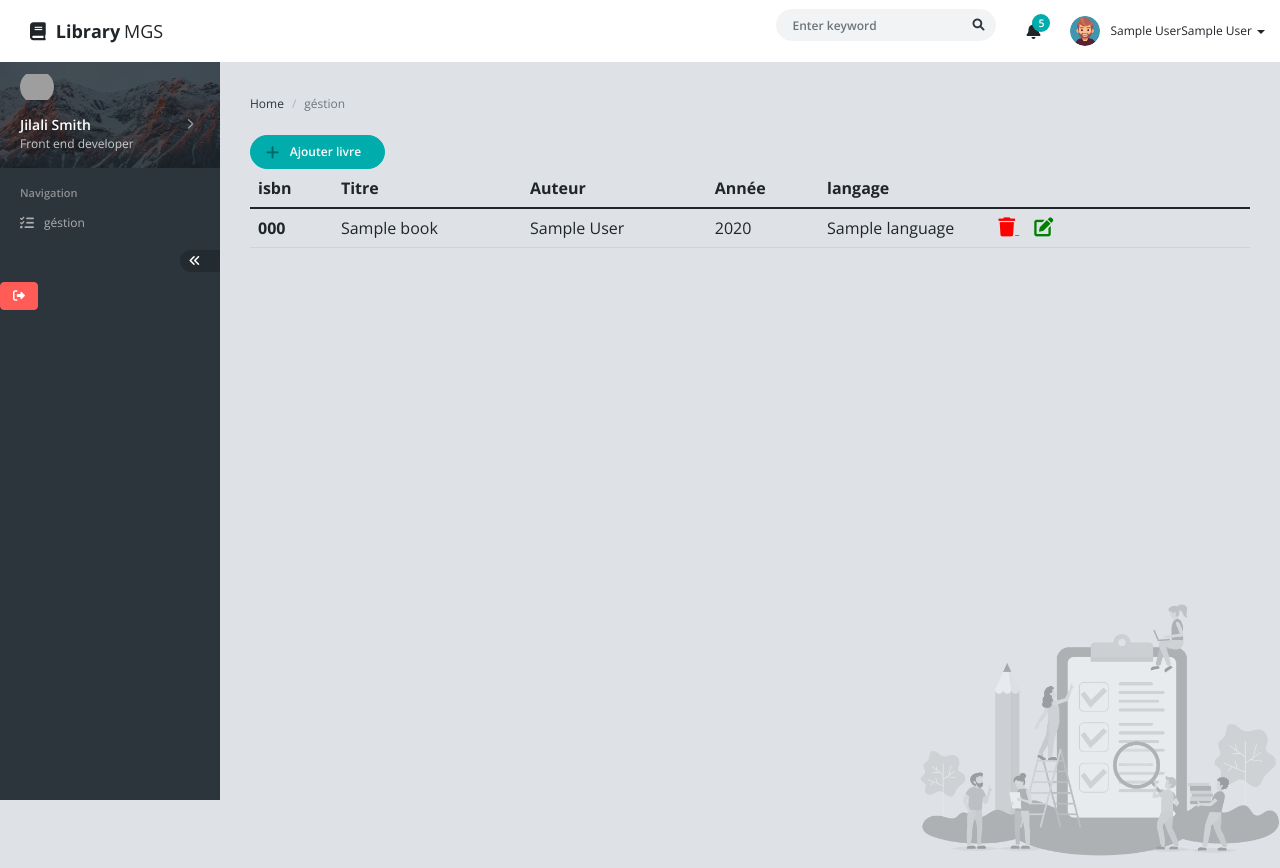
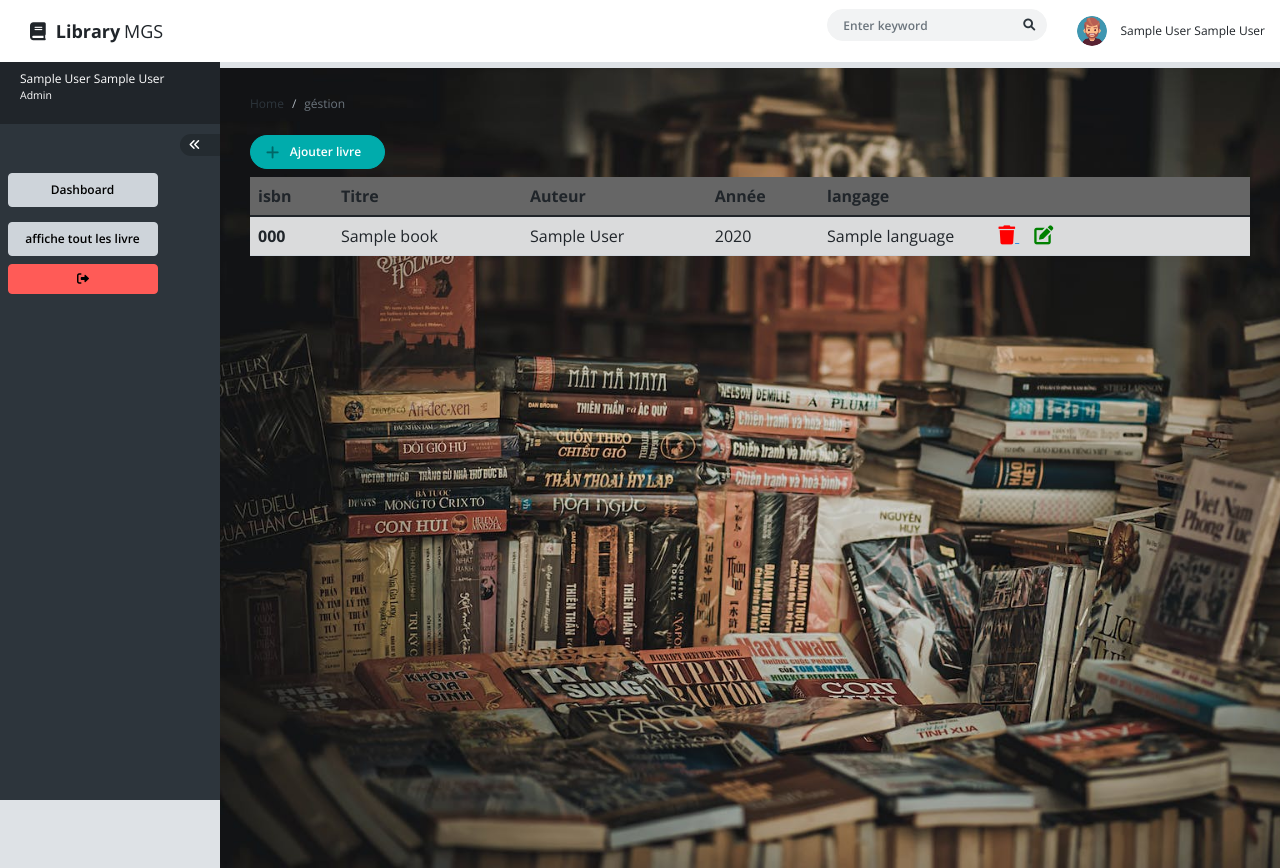
Before and after one commit to AZdevloper/Library-Management-System-, a PHP site: page / in a window 1280 px wide. Run offline with PHP 8.4, Linux system fonts and the light colour scheme; the visitor is signed in with stand-in values (Sample User, id 1); tables that the repository leaves empty or names only in its code hold one stand-in row (values such as "Sample post"); grey boxes are pictures that could not be loaded.

Commit message:
design home page

```diff
--- a/assets/js/main.js
+++ b/assets/js/main.js
@@ -16,3 +16,21 @@ function update( isbn ,title ,author ,publish_year ,langage , id) {
 function resit() {
   document.getElementById("form-task").reset();
 }
+function showBtn(btn){
+
+  if(btn == "modifier"){
+
+    document.getElementById("task-save-btn").style.display = "none";
+    document.getElementById("task-update-btn").style.display = "block";
+
+  }
+
+
+  else if(btn == "ajouter"){
+   document.getElementById("task-save-btn").style.display = "block";
+    document.getElementById("task-update-btn").style.display = "none";
+
+  }
+
+
+}
--- a/connexion.php
+++ b/connexion.php
@@ -25,6 +25,6 @@
             /*On capture les exceptions si une exception est lancée et on affiche
              *les informations relatives à celle-ci*/
             catch(PDOException $e){
-              echo "Erreur : " . $e->getMessage();
+              echo "Error: " . $e->getMessage();
             }
     ?>
--- a/dashboard.php
+++ b/dashboard.php
@@ -380,7 +380,7 @@ include('scripts.php');
 						<a href="#" class="btn btn-white" data-bs-dismiss="modal">Cancel</a>
 						<button  type="submit" name="delete" class="btn btn-danger task-action-btn" id="task-delete-btn">Delete</a>
 						<button type="submit" name="update" class="btn btn-warning task-action-btn" id="task-update-btn">Update</a>
-						<button type="submit" name="save" class="btn btn-primary task-action-btn" id="task-save-btn">Save</button>
+						<button type="submit" name="save" class="btn btn-primary task-action-btn" id="">Save</button>
 					</div >
 				</form>
 			</div>
--- a/index.php
+++ b/index.php
@@ -44,7 +44,7 @@ include('scripts.php');
         <div id="header" class="app-header">
             <!-- BEGIN navbar-header -->
             <div class="navbar-header">
-                <a href="index.html" class="navbar-brand"><i class="fa-solid fa-book m-10px"></i> <b
+                <a href="index.php" class="navbar-brand"><i class="fa-solid fa-book m-10px"></i> <b
                         class="me-1">Library</b> MGS</a>
                 <button type="button" class="navbar-mobile-toggler" data-toggle="app-sidebar-mobile">
                     <span class="icon-bar"></span>
@@ -63,7 +63,7 @@ include('scripts.php');
                         </div>
                     </form>
                 </div>
-                <div class="navbar-item dropdown">
+              <!--   <div class="navbar-item dropdown">
                     <a href="#" data-bs-toggle="dropdown" class="navbar-link dropdown-toggle icon">
                         <i class="fa fa-bell"></i>
                         <span class="badge">5</span>
@@ -125,20 +125,20 @@ include('scripts.php');
                             <a href="javascript:;" class="text-decoration-none">View more</a>
                         </div>
                     </div>
-                </div>
+                </div> -->
 
-                <div class="navbar-item navbar-user dropdown">
+                <div class="navbar-item navbar-user ">
 
-                     <a data-bs-target="#form-profile" class="navbar-link dropdown-toggle d-flex align-items-center"
+                     <a data-bs-target="#form-profile" class="navbar-link  "
                          data-bs-toggle="modal">
                          <img src="assets/img/users/user1.jpeg" alt="" />
-                         <span>
-                             <span class="d-none d-md-inline"><?php echo $_SESSION["userfrnam"].$_SESSION["userlsnam"] ?></span>
-                             <b class="caret"></b>
-                         </span>
+
+                             <span class="d-none d-md-inline"><?php echo $_SESSION["userfrnam"].' '.$_SESSION["userlsnam"] ?></span>
+
+
                      </a>
 
-                    <div class="dropdown-menu dropdown-menu-end me-1">
+                    <!-- <div class="dropdown-menu dropdown-menu-end me-1">
                         <a href="javascript:;" class="dropdown-item">Edit Profile</a>
                         <a href="javascript:;" class="dropdown-item d-flex align-items-center">
                             Inbox
@@ -148,7 +148,7 @@ include('scripts.php');
                         <a href="javascript:;" class="dropdown-item">Setting</a>
                         <div class="dropdown-divider"></div>
                         <a href="javascript:;" class="dropdown-item">Log Out</a>
-                    </div>
+                    </div> -->
                 </div>
             </div>
             <!-- END header-nav -->
@@ -159,7 +159,7 @@ include('scripts.php');
         <div class="modal fade" id="form-profile">
             <div class="modal-dialog">
                 <div class="modal-content">
-                    <form action="scripts.php" method="POST" id="form-task">
+                    <form action="scripts.php" method="POST" >
                         <div class="modal-header">
                             <h5 class="modal-title">profile </h5>
                             <a href="#" class="btn-close" data-bs-dismiss="modal"></a>
@@ -171,7 +171,7 @@ include('scripts.php');
 
 
                         </div class=" border border-success">
-                     <h2 class="border-bottom">informations personnels</h2>
+                            <h2 class="border-bottom m-2">informations personnels</h2>
 
                             <div class="row  w-75 m-1">
                                 <p class="  col-4 fw-700">nom:</p>       <input class="col-8" name="userfrnam" type="text" value="<?php echo $_SESSION["userfrnam"]?>">
@@ -186,14 +186,10 @@ include('scripts.php');
 
                             </div>
 
-
-
-
-
                          <div>
 
 
-                                   <button type="submit" name="sauvegarde" class="btn btn-warning task-action-btn"
+                                   <button type="submit" name="sauvegarde" class="btn btn-warning task-action-btn mx-2"
                                       >sauvegarde</button>
 
 
@@ -210,69 +206,35 @@ include('scripts.php');
                 <!-- BEGIN menu -->
                 <div class="menu">
                     <div class="menu-profile">
-                        <a href="javascript:;" class="menu-profile-link" data-toggle="app-sidebar-profile"
-                            data-target="#appSidebarProfileMenu">
-                            <div class="menu-profile-cover with-shadow"></div>
-                            <div class="menu-profile-image">
-                                <img src="assets/img/user/user-13.jpg" alt="" />
-                            </div>
-                            <div class="menu-profile-info">
-                                <div class="d-flex align-items-center">
-                                    <div class="flex-grow-1">
-                                        Jilali Smith
+
+
+                                <div class="d-flex ">
+                                    <div class="">
+                                        <?php echo $_SESSION["userfrnam"]. ' '.$_SESSION["userlsnam"] ?>
                                     </div>
-                                    <div class="menu-caret ms-auto"></div>
+
                                 </div>
-                                <small>Front end developer</small>
-                            </div>
-                        </a>
-                    </div>
-                    <div id="appSidebarProfileMenu" class="collapse">
-                        <div class="menu-item pt-5px">
-                            <a href="javascript:;" class="menu-link">
-                                <div class="menu-icon"><i class="fa fa-cog"></i></div>
-                                <div class="menu-text">Settings</div>
-                            </a>
-                        </div>
-                        <div class="menu-item">
-                            <a href="javascript:;" class="menu-link">
-                                <div class="menu-icon"><i class="fa fa-pencil-alt"></i></div>
-                                <div class="menu-text"> Send Feedback</div>
-                            </a>
-                        </div>
-                        <div class="menu-item pb-5px">
-                            <a href="javascript:;" class="menu-link">
-                                <div class="menu-icon"><i class="fa fa-question-circle"></i></div>
-                                <div class="menu-text"> Helps</div>
-                            </a>
-                        </div>
-                        <div class="menu-divider m-0"></div>
-                    </div>
-                    <div class="menu-header">Navigation</div>
+                                <small>Admin</small>
 
-                    <div class="menu-item">
-                        <a href="index.html" class="menu-link">
-                            <div class="menu-icon">
-                                <i class="fa fa-list-check"></i>
-                            </div>
-                            <div class="menu-text">géstion </div>
-                        </a>
+
                     </div>
 
-
-                    <!-- BEGIN minify-button -->
-                    <div class="menu-item d-flex">
+                </div>
+                <!-- BEGIN minify-button -->
+                <div class="menu-item d-flex">
                         <a href="javascript:;" class="app-sidebar-minify-btn ms-auto"
                             data-toggle="app-sidebar-minify"><i class="fa fa-angle-double-left"></i></a>
                     </div>
 
                     <!-- END minify-button -->
-                </div>
+                <button class=" w-150px  m-2 btn btn-gray-400"><span class=" text-black-600">Dashboard</span> </button>
+                <button class="w-150px m-2 btn btn-gray-400"><span class=" text-black-600">affiche tout les livre</span> </button>
+
                 <form action="scripts.php" method="POST">
                     <div class="form-group">
 
-                        <button type="submit" class="btn  btn-danger" name="sign_out" value="sign_out"><i
-                                class="fa-solid fa-right-from-bracket"></i></i></button>
+                        <button type="submit" class="btn mx-8px w-150px h-30px btn-danger" name="sign_out" value="sign_out"><i
+                                class="fa-solid fa-right-from-bracket text-black-600"></i></button>
                     </div>
                 </form>
 
@@ -282,14 +244,14 @@ include('scripts.php');
             <!-- END scrollbar -->
 
         </div>
-        <div class="app-sidebar-bg"></div>
+
         <div class="app-sidebar-mobile-backdrop"><a href="#" data-dismiss="app-sidebar-mobile"
                 class="stretched-link"></a></div>
         <!-- END #sidebar -->
 
         <!-- BEGIN #content -->
         <div id="content" class="app-content"
-            style="min-height: 100vh; background: url(assets/img/cover/cover-scrum-board.png) no-repeat fixed; background-size: 360px; background-position: right bottom;">
+            style="min-height: 100vh; background: url(assets/img/cover/cover3.jpeg) no-repeat fixed; background-size: cover;">
             <div class="d-flex align-items-center mb-3">
                 <div>
                     <ol class="breadcrumb">
@@ -317,9 +279,9 @@ include('scripts.php');
                 <button type="button" class="btn-close" data-bs-dismiss="alert"></span>
             </div>
             <?php endif ?>
-            <table class="table">
+            <table class=" my-2 table bg-light-600">
                 <thead>
-                    <tr>
+                    <tr class=" bg-black-100 rounded-2" >
                         <th scope="col">isbn</th>
                         <th scope="col">Titre</th>
                         <th scope="col">Auteur</th>
@@ -327,7 +289,7 @@ include('scripts.php');
                         <th scope="col">langage</th>
 
                         <div class=" d-inline-block  ">
-                            <a href="#modal-task" onclick="resit()" data-bs-toggle="modal"
+                            <a href="#modal-task" onclick="resit();showBtn('ajouter')" data-bs-toggle="modal"
                                 class="btn btn-success btn-rounded px-4 rounded-pill"><i
                                     class="fa fa-plus fa-lg me-2 ms-n2 text-success-900"></i> Ajouter livre</a>
                         </div>
@@ -419,11 +381,10 @@ include('scripts.php');
                         </div>
                         <div class="modal-footer">
                             <a href="#" class="btn btn-white" data-bs-dismiss="modal">Cancel</a>
-                            <button type="submit" name="delete" class="btn btn-danger task-action-btn"
-                                id="task-delete-btn">supremer</a>
+
                                 <button type="submit" name="update" class="btn btn-warning task-action-btn"
                                     id="task-update-btn">modifier</a>
-                                    <button type="submit" name="save" class="btn btn-primary task-action-btn"
+                                    <button type="submit" name="save" class=" btn btn-primary task-action-btn"
                                         id="task-save-btn">ajouter</button>
                         </div>
                     </form>
--- a/profile.php
+++ b/profile.php
@@ -28,8 +28,8 @@
                                                             </div>
                                                         </div>
                                                         <div class="col-sm-8">
-                                                            <div class="card-block">
-                                                                <h6 class="m-b-20 p-b-5 b-b-default f-w-600">Information</h6>
+                                                            <div class="card-block  ">
+                                                                <h6 class="m-b-20  p-b-5 b-b-default f-w-600">Information</h6>
                                                                 <div class="row">
                                                                     <div class="col-sm-6">
                                                                         <p class="m-b-10 f-w-600">Email</p>
--- a/scripts.php
+++ b/scripts.php
@@ -60,7 +60,7 @@ function get_all_books()
        <a href="scripts.php?id=' . $row['id'] . '" >
            <i class=" fs-19px fa  fa-trash  "  style="color: red;" > </i>
        </a>
-       <a onclick="update('. $upd_params .')" data-bs-toggle="modal" href="#modal-task">
+       <a onclick="update('. $upd_params .');showBtn(`modifier`)" data-bs-toggle="modal" href="#modal-task">
            <i class=" mx-3 fs-19px   fa fa-edit  "    style="color: green; "  ></i>
        </a>
    </div>
--- a/sign_in.php
+++ b/sign_in.php
@@ -10,7 +10,7 @@
 		$password   = $_POST['password'];
 
 		if (!empty($password) && !empty($email)) {
-			$g = "test";
+
 		$sql = "SELECT * FROM users  WHERE email ='$email' AND password = '$password' limit 1 ";
 
 		$result =  $conn->query($sql);
@@ -52,7 +52,7 @@
 	<div class="d-flex justify-content-center ">
 		<div class="card">
 			<div class="card-header ">
-				<h3>Sign In</h3> <?php echo $g ;?>
+				<h3>Sign In</h3>
 				<div class="d-flex justify-content-end social_icon">
 					<span><i class="fab fa-facebook-square"></i></span>
 					<span><i class="fab fa-google-plus-square"></i></span>
```
Also changed, not shown: assets/img/cover/cover.jpeg (added), assets/img/cover/cover1.jpeg (added), assets/img/cover/cover2.jpeg (added), assets/img/cover/cover3.jpeg (added).
